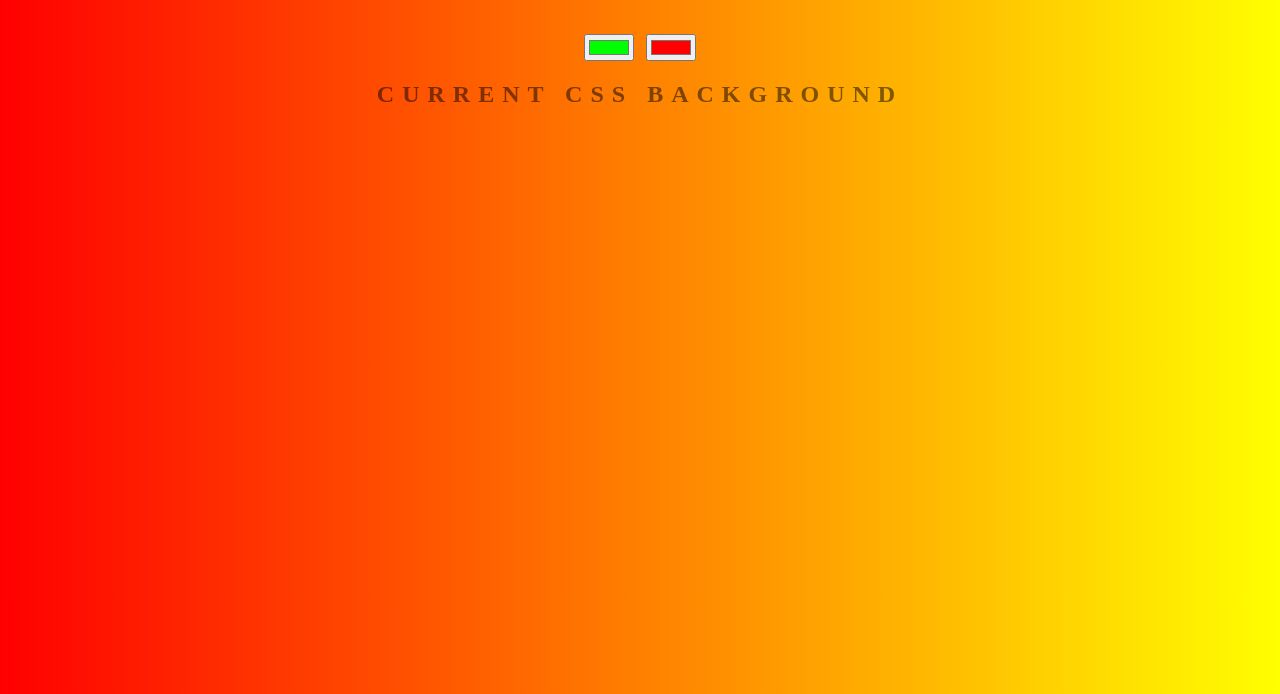
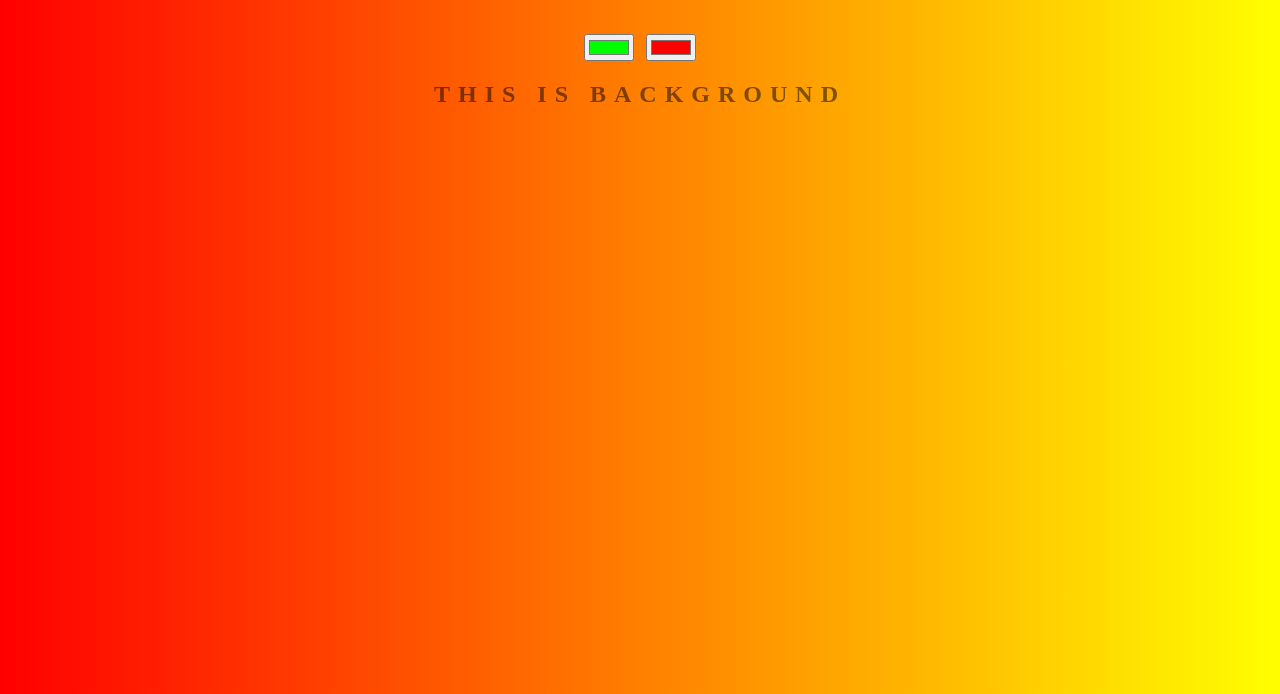
Before and after one commit to 0818karthik/backgroundgenerator, a plain HTML site: page index.html in a window 1280 px wide. Shown: the part 106-800 px from the top of the page. Drawn offline with Linux system fonts and the light colour scheme.

Commit message:
Changing Text

```diff
--- a/index.html
+++ b/index.html
@@ -8,7 +8,7 @@
 	<h1>Super Generator</h1>
 	<input class="color1" type="color" name="color1" value="#00ff00">
 	<input class="color2" type="color" name="color2" value="#ff0000">
-	<h2>Current CSS Background</h2>
+	<h2>This Is Background</h2>
 	<h3></h3>
 	<script type="text/javascript" src="script.js"></script>
 </body>
```
